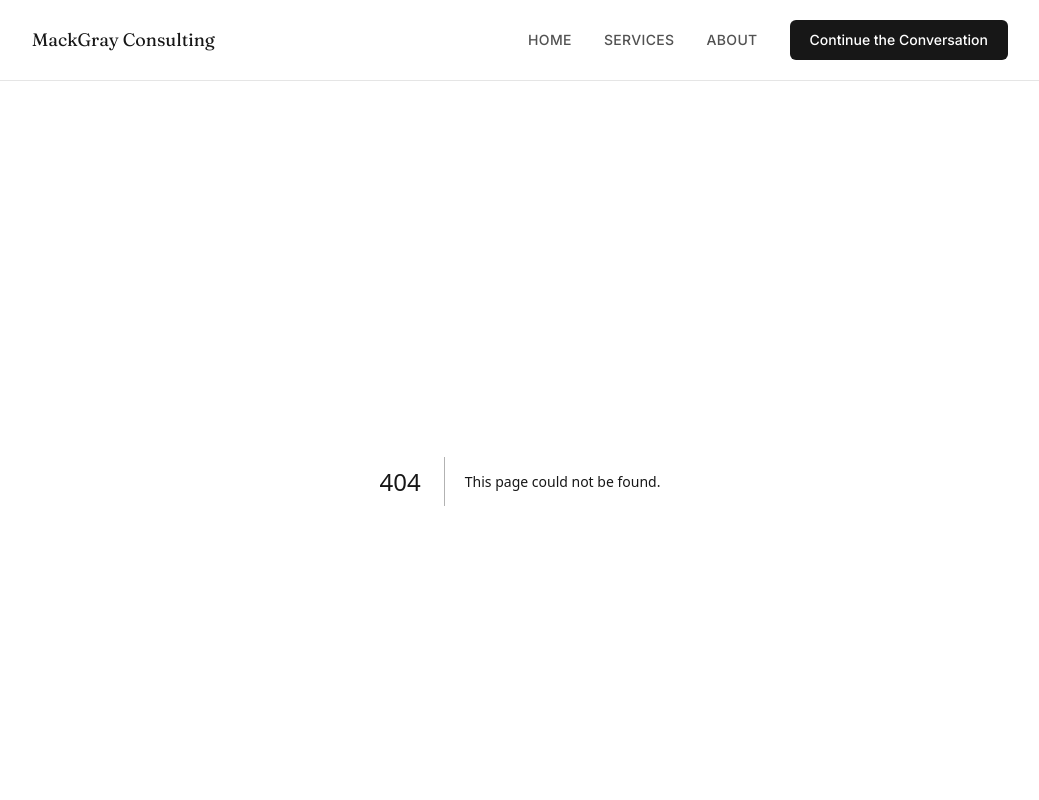
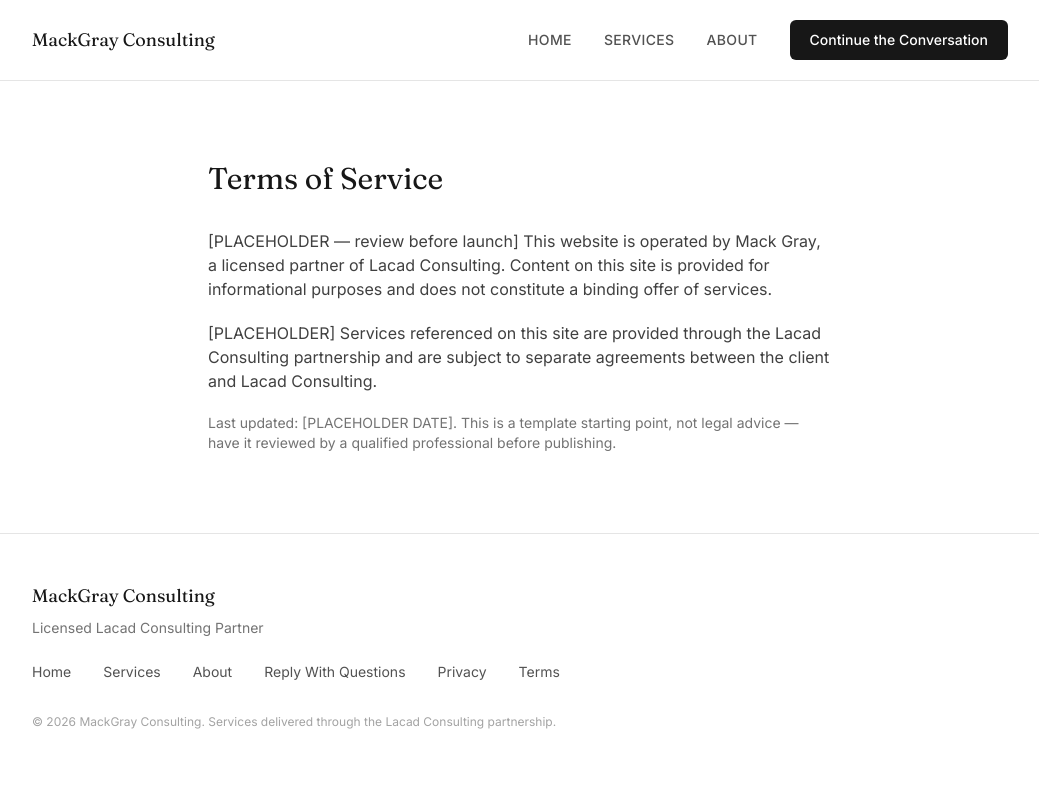
Before and after one commit to truedigitalhustle-debug/mackgray-consulting, a Next.js app: page /terms in a window 1280 px wide. Before the commit this address had no page. Shown: the top 800 px of the page, without its empty margins (120-1159 px from the left). Built offline with nearby package versions, Linux system fonts and the light colour scheme.

Commit message:
Create TermsPage component with placeholder content
This page serves as a placeholder for the Terms of Service, including metadata and basic structure.

```diff
--- /dev/null
+++ b/app/terms/page.tsx
@@ -0,0 +1,29 @@
+import type { Metadata } from "next";
+
+export const metadata: Metadata = { title: "Terms of Service" };
+
+export default function TermsPage() {
+return (
+<main className="mx-auto max-w-2xl px-6 py-20">
+<h1 className="font-serif text-3xl text-neutral-900">Terms of Service</h1>
+<div className="mt-8 space-y-5 text-neutral-700">
+<p>
+[PLACEHOLDER — review before launch] This website is operated by
+Mack Gray, a licensed partner of Lacad Consulting. Content on this
+site is provided for informational purposes and does not constitute
+a binding offer of services.
+</p>
+<p>
+[PLACEHOLDER] Services referenced on this site are provided through
+the Lacad Consulting partnership and are subject to separate
+agreements between the client and Lacad Consulting.
+</p>
+<p className="text-sm text-neutral-500">
+Last updated: [PLACEHOLDER DATE]. This is a template starting point,
+not legal advice — have it reviewed by a qualified professional
+before publishing.
+</p>
+</div>
+</main>
+);
+}
```
